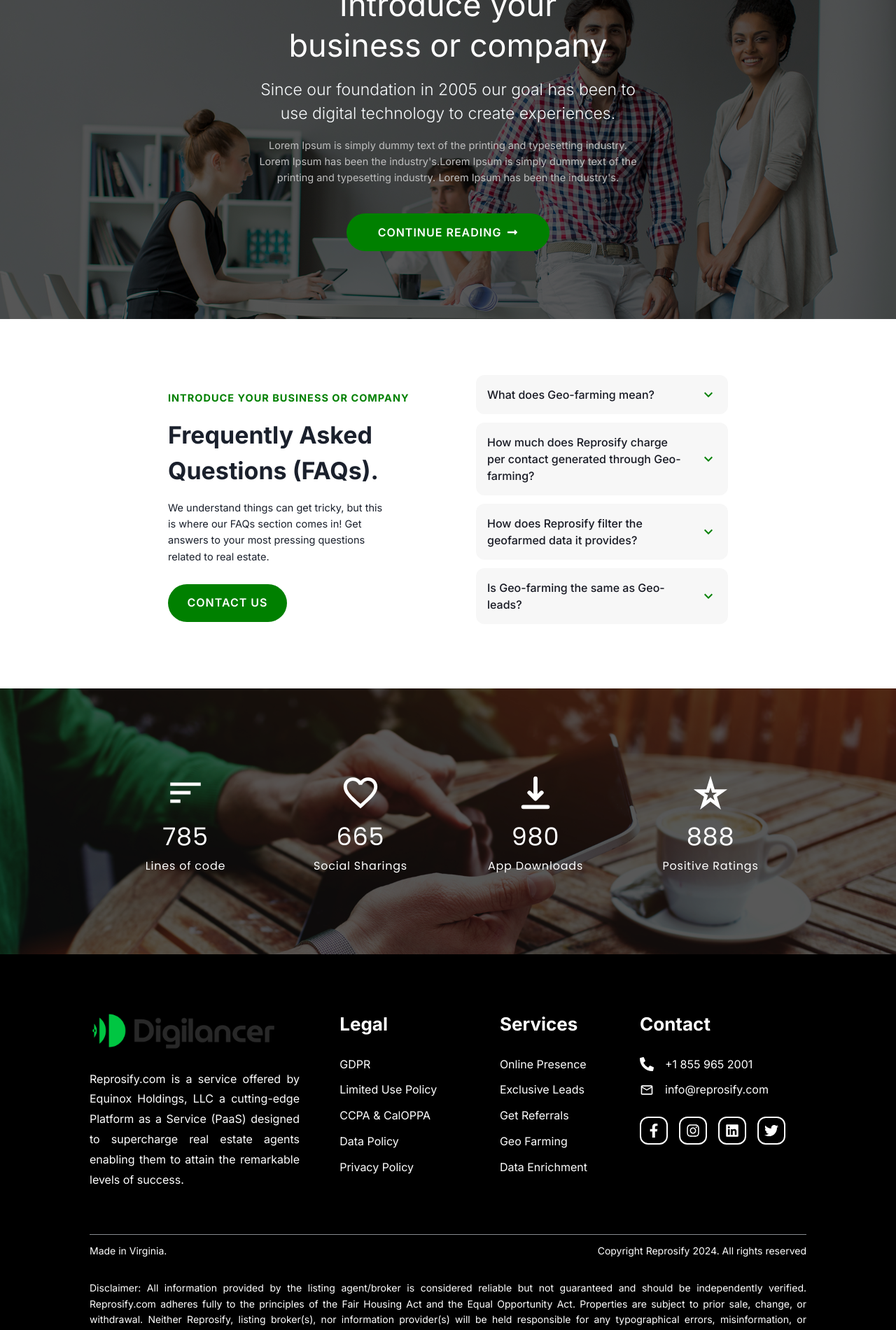
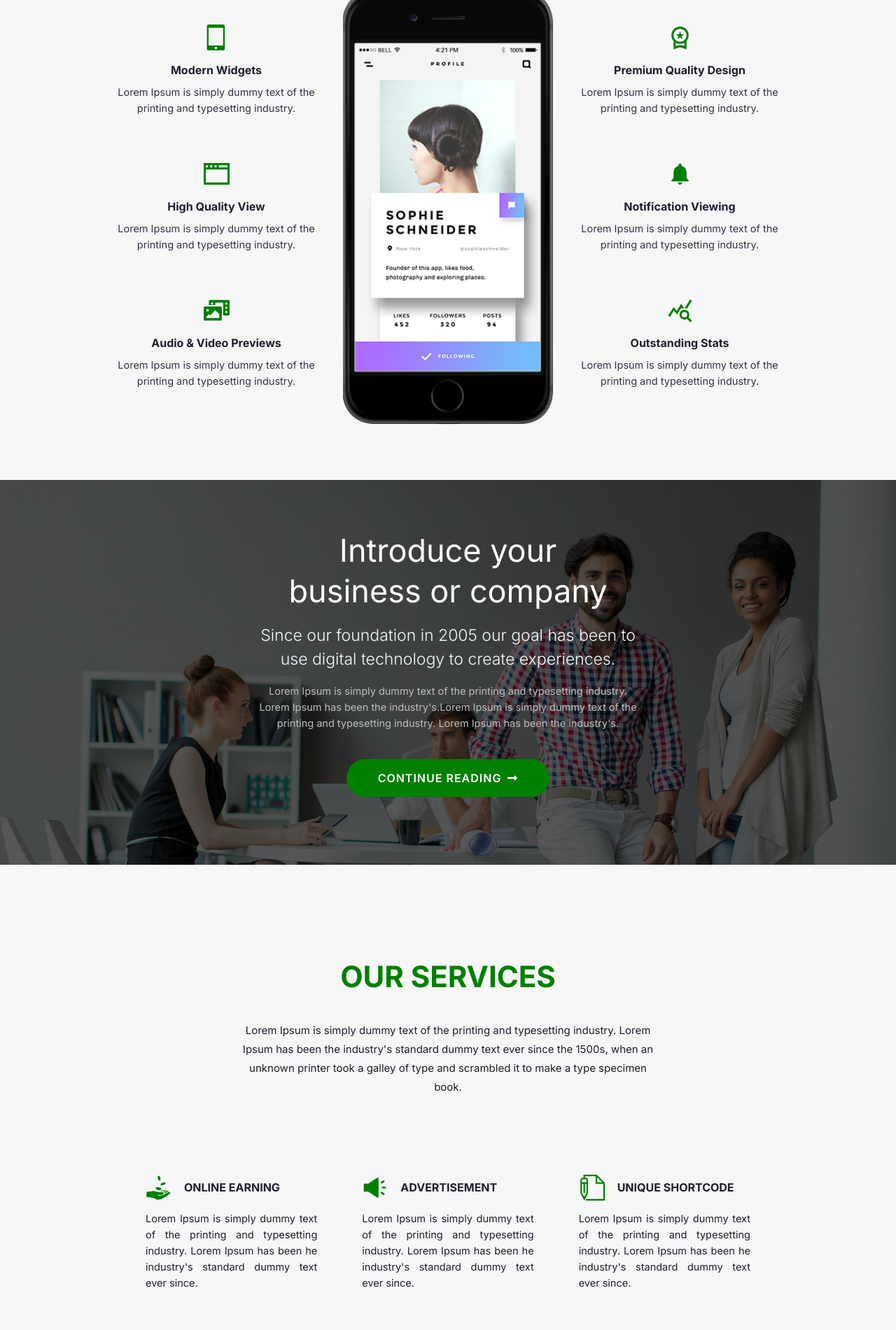
Before and after one commit to Khadija-Awan/digilancer-dev, a Next.js app: page / in a window 1280 px wide. Shown: the part 1920-3821 px from the top of the page at 70% size. Built offline with nearby package versions, Linux system fonts and the light colour scheme.

Commit message:
digilancer website creation commit

```diff
--- /dev/null
+++ b/app/components/landingPage/central/index.tsx
@@ -0,0 +1,16 @@
+import { Box, Flex, SimpleGrid } from "@chakra-ui/react";
+import CentralModules from "./modules";
+import { centralLeftLinks, centralRightLinks } from "@/utils/central-utils";
+import { central } from "@/public/central//index";
+
+export default function Central() {
+    return (
+        <Flex alignItems="center" width="100%" direction={{base: "column", md: "row"}} py={{ base: 16, lg: 20}} px={{ base: 6, md: 4, lg: 8, xl: 32 }} bg="#F7F7F7">
+
+            <CentralModules displayLinks={centralLeftLinks}/>
+            <Box width={{base: "280px", lg:"300px"}} height={{ base: "580px", lg: "620px"}} bgImage={`url(${central.src})`} bgSize="cover" bgPosition="center" my={{ base: 16, lg: 0 }}></Box>
+            <CentralModules displayLinks={centralRightLinks}/>
+
+        </Flex>
+    );
+}
--- /dev/null
+++ b/app/components/landingPage/central/modules.tsx
@@ -0,0 +1,24 @@
+import { NextPage } from 'next';
+import { Text, SimpleGrid, Stack, Center } from "@chakra-ui/react";
+
+interface CentralModulesProps {
+    displayLinks: any;
+}
+
+const CentralModules: NextPage<CentralModulesProps> = ({ displayLinks }) => {
+    return (
+        <SimpleGrid columns={1} spacing={{ base: 10, md: 16 }} mx="auto">
+            {displayLinks.map((d: any) => (
+                <Stack width={{ base: "300px", md:"150px", lg:"240px", xl:"300px"}} key={d.id} textAlign={"center"}>
+                    <Center>
+                        <d.icon fontSize="37px" color="green" />
+                    </Center>
+                    <Text mt={2} fontWeight={"bold"}>{d.title}</Text>
+                    <Text color="gray.700" fontSize="14.5px" lineHeight={1.6}>Lorem Ipsum is simply dummy text of the printing and typesetting industry.</Text>
+                </Stack>
+            ))}
+        </SimpleGrid>
+    );
+}
+
+export default CentralModules;
--- a/app/components/landingPage/footer/linksSection.tsx
+++ b/app/components/landingPage/footer/linksSection.tsx
@@ -10,11 +10,11 @@
 
 const FooterLinksSection: NextPage<FooterLinksSectionProps> = ({title, displayLinks}) => {
   return (
-    <Box color="white" textAlign={{base:"center", md: "start"}}>
-      <Text mb={6} fontSize={{base:"22px", lg:"26px"}} fontWeight="bold">{title}</Text>
+    <Box textAlign={{base:"center", md: "start"}}>
+      <Text mb={6} fontSize={{base:"22px", lg:"26px"}}  color="white" fontWeight="bold">{title}</Text>
       {displayLinks.map((d: any)=>(
         <Box key={d.id} mb={2}>
-          <Text _hover={{color: "green.300"}} lineHeight="1.8" as={NextLink} href={d.link}>{d.title}</Text>
+          <Text _hover={{color: "green.300"}}  color="white" lineHeight="1.8" as={NextLink} href={d.link}>{d.title}</Text>
         </Box>
       ))}
     </Box>
--- a/app/components/landingPage/services.tsx
+++ b/app/components/landingPage/services.tsx
@@ -0,0 +1,26 @@
+import { servicesLinks } from "@/utils/services-utils";
+import { Box, Text, SimpleGrid, HStack } from "@chakra-ui/react";
+
+export default function Services() {
+    return (
+        <Box width="100%" py={{base: 16, md: 20, lg: 32}} px={{ base: 6, md: 20, lg: 16, xl: 52 }} bg="#F7F7F7">
+
+            <Box textAlign={"center"} mb={{base: 16, lg: 28}} width={{base:"100%", lg:"80%", xl:"70%"}} mx="auto">
+                <Text mb={8} textTransform={"uppercase"} color="green" fontSize={{base: "36px", md: "42px"}} fontWeight={"bold"}>Our Services</Text>
+                <Text lineHeight={1.8} fontSize={{base: "14.5px", md:"15px"}}>Lorem Ipsum is simply dummy text of the printing and typesetting industry. Lorem Ipsum has been the industry's standard dummy text ever since the 1500s, when an unknown printer took a galley of type and scrambled it to make a type specimen book.</Text>
+            </Box>
+
+            <SimpleGrid columns={{base: 1, md: 2, lg: 3}} spacing={{base: 10, md: 16}}>
+                {servicesLinks.map((s:any)=>(
+                <Box width="100%" key={s.id}>
+                    <HStack mb={3.5}>
+                        <s.icon fontSize="37px" color="green"/>
+                        <Text ml={2.5} fontWeight={"bold"} textTransform={"uppercase"}>{s.title}</Text>
+                    </HStack>
+                    <Text fontSize="14.5px" lineHeight={1.6} textAlign="justify">Lorem Ipsum is simply dummy text of the printing and typesetting industry. Lorem Ipsum has been he industry's standard dummy text ever since.</Text>
+                </Box>
+                ))}
+            </SimpleGrid>
+        </Box>
+    );
+}
--- a/app/page.tsx
+++ b/app/page.tsx
@@ -4,15 +4,19 @@
 import Business from "./components/landingPage/business";
 import Faqs from "./components/landingPage/faqs/index";
 import ContentSection from "./components/landingPage/content";
+import Services from "./components/landingPage/services";
+import Central from "./components/landingPage/central";
 
 export default function Home() {
   return (
     <Box width="100%">
     <Hero/>
     <ContentSection/>
+    <Central/>
     <Business/>
+    <Services/>
+    <Statistics/>
     <Faqs/>
-    <Statistics/>
     </Box>
   );
 }
--- /dev/null
+++ b/public/central/index.tsx
@@ -0,0 +1,3 @@
+import central from "./central.png";
+
+export { central};
--- /dev/null
+++ b/utils/central-utils.tsx
@@ -0,0 +1,41 @@
+import { ImMobile2 } from "react-icons/im";
+import { FaPhotoVideo } from "react-icons/fa";
+import { GrDomain } from "react-icons/gr";
+import { MdOutlineWorkspacePremium, MdNotifications, MdOutlineQueryStats } from "react-icons/md";
+
+export const centralLeftLinks = [
+    {
+        id: "leftLink-1",
+        title: "Modern Widgets",
+        icon: ImMobile2,
+    },
+    {
+        id: "leftLink-2",
+        title: "High Quality View",
+        icon: GrDomain,
+    },
+    {
+        id: "leftLink-3",
+        title: "Audio & Video Previews",
+        icon: FaPhotoVideo,
+    },
+];
+
+
+export const centralRightLinks = [
+    {
+        id: "rightLink-1",
+        title: "Premium Quality Design",
+        icon: MdOutlineWorkspacePremium,
+    },
+    {
+        id: "rightLink-2",
+        title: "Notification Viewing",
+        icon: MdNotifications,
+    },
+    {
+        id: "rightLink-3",
+        title: "Outstanding Stats",
+        icon:  MdOutlineQueryStats,
+    },
+];
--- /dev/null
+++ b/utils/services-utils.tsx
@@ -0,0 +1,37 @@
+import { AiFillSound } from "react-icons/ai";
+import { GiReceiveMoney } from "react-icons/gi";
+import { TfiWrite } from "react-icons/tfi";
+import { MdStoreMallDirectory, MdOutlineSupportAgent, MdDesignServices } from "react-icons/md";
+
+export const servicesLinks = [
+    {
+        id: "serviceLink-1",
+        title: "Online Earning",
+        icon: GiReceiveMoney,
+    },
+    {
+        id: "serviceLink-2",
+        title: "Advertisement",
+        icon: AiFillSound,
+    },
+    {
+        id: "serviceLink-3",
+        title: "Unique Shortcode",
+        icon: TfiWrite,
+    },
+    {
+        id: "serviceLink-4",
+        title: "Market Place",
+        icon: MdStoreMallDirectory,
+    },
+    {
+        id: "serviceLink-5",
+        title: "Support",
+        icon: MdOutlineSupportAgent,
+    },
+    {
+        id: "serviceLink-6",
+        title: "Design",
+        icon: MdDesignServices,
+    },
+]
```
Also changed, not shown: public/central/central.png (added).
